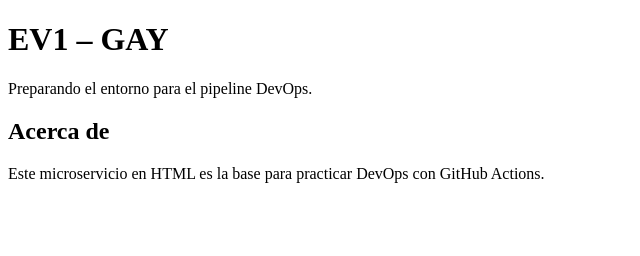
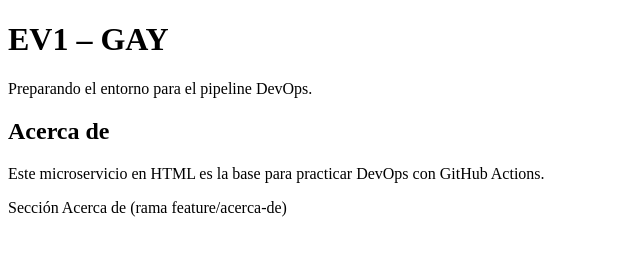
Before and after one commit to baastian23/EV1-repo, a plain HTML site: page MiCaso.html in a window 1280 px wide. Shown: the whole page, without its empty margins (0-640 px from the left). Drawn offline with Linux system fonts and the light colour scheme.

Commit message:
feat: agregar sección Acerca de

```diff
--- a/MiCaso.html
+++ b/MiCaso.html
@@ -15,3 +15,4 @@
 
 </body>
 </html>
+<p>Sección Acerca de (rama feature/acerca-de)</p>
```
